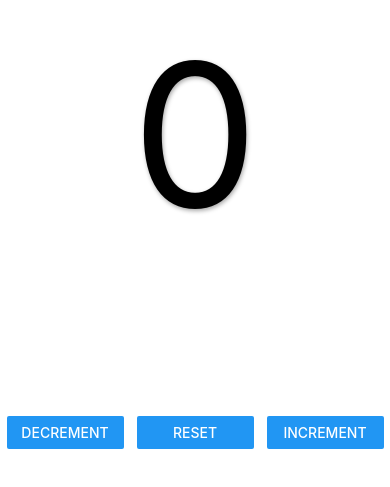
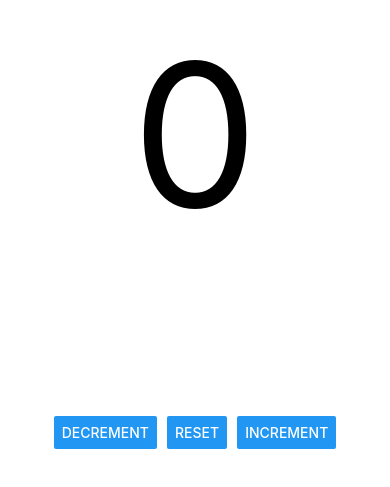
Before and after one commit to kurtsmurf/expo-quickstart, a React Native app: screen / in a window 390 px wide. Shown: the part 147-634 px from the top of the page. Built offline with nearby package versions, Linux system fonts and the light colour scheme.

Commit message:
Simplify

```diff
--- a/App.tsx
+++ b/App.tsx
@@ -1,89 +1,62 @@
 import React, { useState } from "react";
-import {
-  Button,
-  NativeSyntheticEvent,
-  NativeTouchEvent,
-  Text,
-  View,
-} from "react-native";
+import { Button, Text, View } from "react-native";
 
-export default function App() {
+export default () => {
   const [count, setCount] = useState(0);
 
   const increment = () => setCount(count + 1);
   const decrement = () => setCount(count - 1);
   const reset = () => setCount(0);
 
-  return (
+  const Counter = () => (
     <View
       style={{
         flex: 1,
         alignItems: "center",
       }}
     >
-      <CounterDisplay count={count} />
-      <CounterButtons
-        increment={increment}
-        decrement={decrement}
-        reset={reset}
-      />
+      <CounterDisplay />
+      <CounterButtons />
     </View>
   );
-}
 
-const CounterButtons: React.FC<{
-  increment: () => void;
-  decrement: () => void;
-  reset: () => void;
-}> = ({
-  increment,
-  decrement,
-  reset,
-}) => {
-  return (
+  const CounterDisplay = () => (
     <View
       style={{
-        flex: 1,
-        flexDirection: "row",
-        justifyContent: "space-around",
-        width: "100%",
+        flex: 2,
+        justifyContent: "center",
       }}
     >
-      <CounterButton title="decrement" onPress={decrement} />
-      <CounterButton title="reset" onPress={reset} />
-      <CounterButton title="increment" onPress={increment} />
+      <Text style={{ fontSize: 200 }}>
+        {count}
+      </Text>
     </View>
   );
+
+  const CounterButtons = () => {
+    const Spacer = () => <View style={{ width: 10, height: 10 }}></View>;
+
+    return (
+      <View
+        style={{
+          flex: 1,
+          flexDirection: "row",
+        }}
+      >
+        <View>
+          <Button title="decrement" onPress={decrement} />
+        </View>
+        <Spacer />
+        <View>
+          <Button title="reset" onPress={reset} />
+        </View>
+        <Spacer />
+        <View>
+          <Button title="increment" onPress={increment} />
+        </View>
+      </View>
+    );
+  };
+
+  return <Counter />;
 };
-
-const CounterDisplay: React.FC<{
-  count: number;
-}> = ({ count }) => (
-  <View
-    style={{
-      flex: 2,
-      alignItems: "center",
-      justifyContent: "center",
-    }}
-  >
-    <Text
-      style={{
-        fontSize: 200,
-        textShadowColor: "#AAA",
-        textShadowRadius: 4,
-        textShadowOffset: { width: 1, height: 2 },
-      }}
-    >
-      {count}
-    </Text>
-  </View>
-);
-
-const CounterButton: React.FC<{
-  onPress: (ev: NativeSyntheticEvent<NativeTouchEvent>) => void;
-  title: string;
-}> = ({ onPress, title }) => (
-  <View style={{ flex: 1, maxWidth: "30%" }}>
-    <Button title={title} onPress={onPress} />
-  </View>
-);
```
